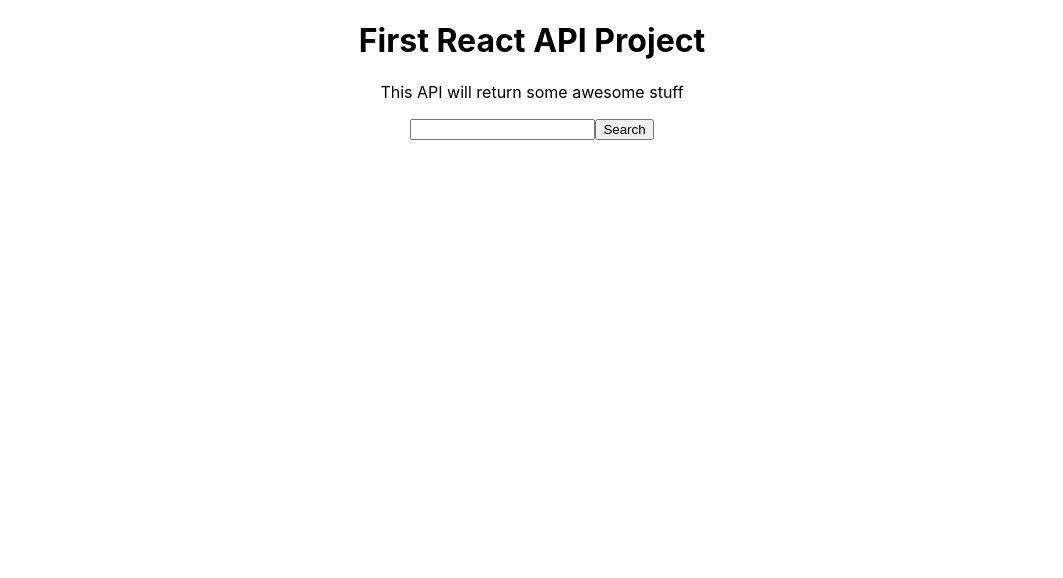
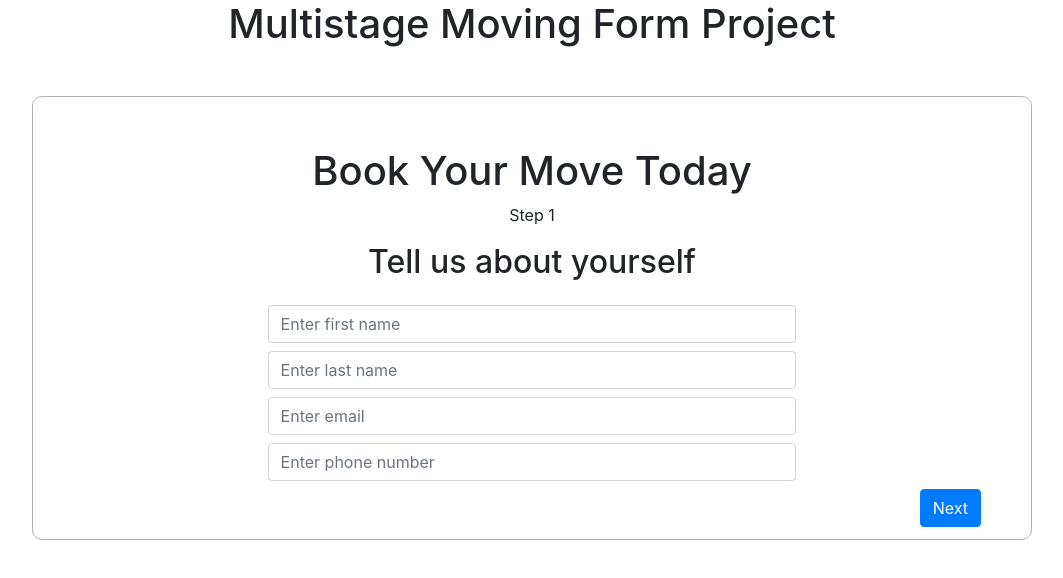
Before and after one commit to berkincetin/react-api-project, a React (Create React App) app in the folder react-api-project/: page / in a window 1280 px wide. Shown: the top 578 px of the page, without its empty margins (108-1171 px from the left). Built offline with nearby package versions, Linux system fonts and the light colour scheme.

Commit message:
started moving form

```diff
--- a/react-api-project/public/index.html
+++ b/react-api-project/public/index.html
@@ -24,6 +24,8 @@
       work correctly both with client-side routing and a non-root public URL.
       Learn how to configure a non-root public URL by running `npm run build`.
     -->
+    <link rel="stylesheet" href="https://stackpath.bootstrapcdn.com/bootstrap/4.4.1/css/bootstrap.min.css" integrity="sha384-Vkoo8x4CGsO3+Hhxv8T/Q5PaXtkKtu6ug5TOeNV6gBiFeWPGFN9MuhOf23Q9Ifjh" crossorigin="anonymous">
+
     <title>API Project</title>
   </head>
   <body>
--- a/react-api-project/src/App.js
+++ b/react-api-project/src/App.js
@@ -3,12 +3,13 @@ import logo from './logo.svg';
 import './App.css';
 import Header from './components/header/header';
 import SearchForm from './components/SearchForm/SearchForm';
+import MasterForm from './components/MutliStageForm/MovingForm';
 
 function App() {
   return (
     <div className="App">
       <Header />
-      <SearchForm />
+      <MasterForm />
     </div>
   );
 }
--- /dev/null
+++ b/react-api-project/src/components/MutliStageForm/MovingForm.css
@@ -0,0 +1,16 @@
+.booking-form {
+    width: 1000px;
+    margin: 0 auto;
+    padding: 50px;
+    border: 1px solid rgb(177, 177, 177);
+    border-radius: 10px;
+    -webkit-border-radius: 10px;
+    -moz-border-radius: 10px;
+    -ms-border-radius: 10px;
+    -o-border-radius: 10px;
+}
+
+.form-row {
+    width: 60%;
+    margin: 0 auto;
+}
--- /dev/null
+++ b/react-api-project/src/components/MutliStageForm/MovingForm.js
@@ -0,0 +1,250 @@
+import React from 'react';
+import './MovingForm.css';
+
+class MasterForm extends React.Component {
+    constructor(props) {
+      super(props)
+      this.state = {
+        currentStep: 1,
+        firstName: '',
+        lastName:'',
+        email:  '',
+        phonenumber: '',
+        contactMethod:'',
+        username: '',
+        password: '',
+        movingservices: ''
+      }
+    }
+
+    handleChange = event => {
+      console.log("Event",event)
+      console.log("Event target", event.target)
+      console.log("Event target name", event.target.name)
+      console.log("Event target value", event.target.value)
+
+      const {name, value} = event.target
+      this.setState({
+        [name]: value
+      })
+      console.log(this.state);
+    }
+
+    handleSubmit = event => {
+      event.preventDefault()
+      const { firstName, lastName, email, phonenumber, contactMethod, username, password } = this.state
+      alert(`Your registration detail: \n
+             First Name: ${firstName} \n
+             Last Name: ${lastName} \n
+             Phone Number: ${phonenumber} \n
+             Contact Method: ${contactMethod} \n
+             Email: ${email} \n
+             Username: ${username} \n
+             Password: ${password}`)
+    }
+
+    _next = () => {
+      let currentStep = this.state.currentStep
+      currentStep = currentStep >= 2? 3: currentStep + 1
+      this.setState({
+        currentStep: currentStep
+      })
+    }
+
+    _prev = () => {
+      let currentStep = this.state.currentStep
+      currentStep = currentStep <= 1? 1: currentStep - 1
+      this.setState({
+        currentStep: currentStep
+      })
+    }
+
+  /*
+  * the functions for our button
+  */
+  previousButton() {
+    let currentStep = this.state.currentStep;
+    if(currentStep !==1){
+      return (
+        <button
+          className="btn btn-secondary float-left"
+          type="button" onClick={this._prev}>
+        Previous
+        </button>
+      )
+    }
+    return null;
+  }
+
+  nextButton(){
+    let currentStep = this.state.currentStep;
+    if(currentStep <3){
+      return (
+        <button
+          className="btn btn-primary float-right"
+          type="button" onClick={this._next}>
+        Next
+        </button>
+      )
+    }
+    return null;
+  }
+
+    render() {
+      return (
+        <React.Fragment>
+        <div className = "booking-form">
+
+        <h1>Book Your Move Today</h1>
+        <p>Step {this.state.currentStep} </p>
+
+        <form onSubmit={this.handleSubmit}>
+        {/*
+          render the form steps and pass required props in
+        */}
+
+          <Step1
+            currentStep={this.state.currentStep}
+            handleChange={this.handleChange}
+            firstName={this.state.firstName}
+            lastName={this.state.lastName}
+            email={this.state.email}
+            phonenumber={this.state.phonenumber}
+          />
+          <Step2
+            currentStep={this.state.currentStep}
+            handleChange={this.handleChange}
+            username={this.state.username}
+          />
+          <Step3
+            currentStep={this.state.currentStep}
+            handleChange={this.handleChange}
+            password={this.state.password}
+          />
+          {this.previousButton()}
+          {this.nextButton()}
+
+        </form>
+        </div>
+
+        </React.Fragment>
+      );
+    }
+  }
+
+  function Step1(props) {
+    if (props.currentStep !== 1) {
+      return null
+    }
+    return(
+      <div>
+        <h2 className ="mb-4">Tell us about yourself</h2>
+        <div className="form-group form-row row mb-2">
+          <div class="col-sm-12">
+            <input
+              className="form-control"
+              id="firstName"
+              name="firstName"
+              type="text"
+              placeholder="Enter first name"
+              value={props.firstName}
+              onChange={props.handleChange}
+              />
+          </div>
+        </div>
+        <div className="form-group form-row row mb-2">
+          <div class="col-sm-12">
+            <input
+              className="form-control"
+              id="lastName"
+              name="lastName"
+              type="text"
+              placeholder="Enter last name"
+              value={props.lastName}
+              onChange={props.handleChange}
+              />
+          </div>
+        </div>
+
+        <div className="form-group form-row row mb-2">
+          <div class="col-sm-12">
+            <input
+              className="form-control"
+              id="email"
+              name="email"
+              type="text"
+              placeholder="Enter email"
+              value={props.email}
+              onChange={props.handleChange}
+              />
+          </div>
+        </div>
+        <div className="form-group form-row row mb-2">
+          <div class="col-sm-12">
+            <input
+              className="form-control"
+              id="phonenumber"
+              name="phonenumber"
+              type="text"
+              placeholder="Enter phone number"
+              value={props.phonenumber}
+              onChange={props.handleChange}
+              />
+          </div>
+        </div>
+
+      </div>
+    );
+  }
+
+  function Step2(props) {
+    if (props.currentStep !== 2) {
+      return null
+    }
+    return(
+      <div>
+        <div>
+      <input type ="checkbox" name="services" id="moving-services" value= {props.movingservices}               onChange={props.handleChange}
+ />
+        </div>
+        <div className="form-group form-row row mb-2">
+        <div class="col-sm-12">
+          <input
+            className="form-control"
+            id="phonenumber"
+            name="phonenumber"
+            type="text"
+            placeholder="Enter phone number"
+            value={props.phonenumber}
+            onChange={props.handleChange}
+            />
+        </div>
+      </div>
+    </div>
+    );
+  }
+
+  function Step3(props) {
+    if (props.currentStep !== 3) {
+      return null
+    }
+    return(
+      <React.Fragment>
+      <div className="form-group">
+        <label htmlFor="password">Password</label>
+        <input
+          className="form-control"
+          id="password"
+          name="password"
+          type="password"
+          placeholder="Enter password"
+          value={props.password}
+          onChange={props.handleChange}
+          />
+      </div>
+      <button className="btn btn-success btn-block mb-2">Sign up</button>
+      </React.Fragment>
+    );
+  }
+
+  export default MasterForm;
--- a/react-api-project/src/components/header/header.js
+++ b/react-api-project/src/components/header/header.js
@@ -3,7 +3,7 @@ import React from 'react';
 const Header = () => {
     return (
 
-        <h1>First React API Project</h1>
+        <h1 className="mb-5">Multistage Moving Form Project</h1>
 
     )
 }
```
